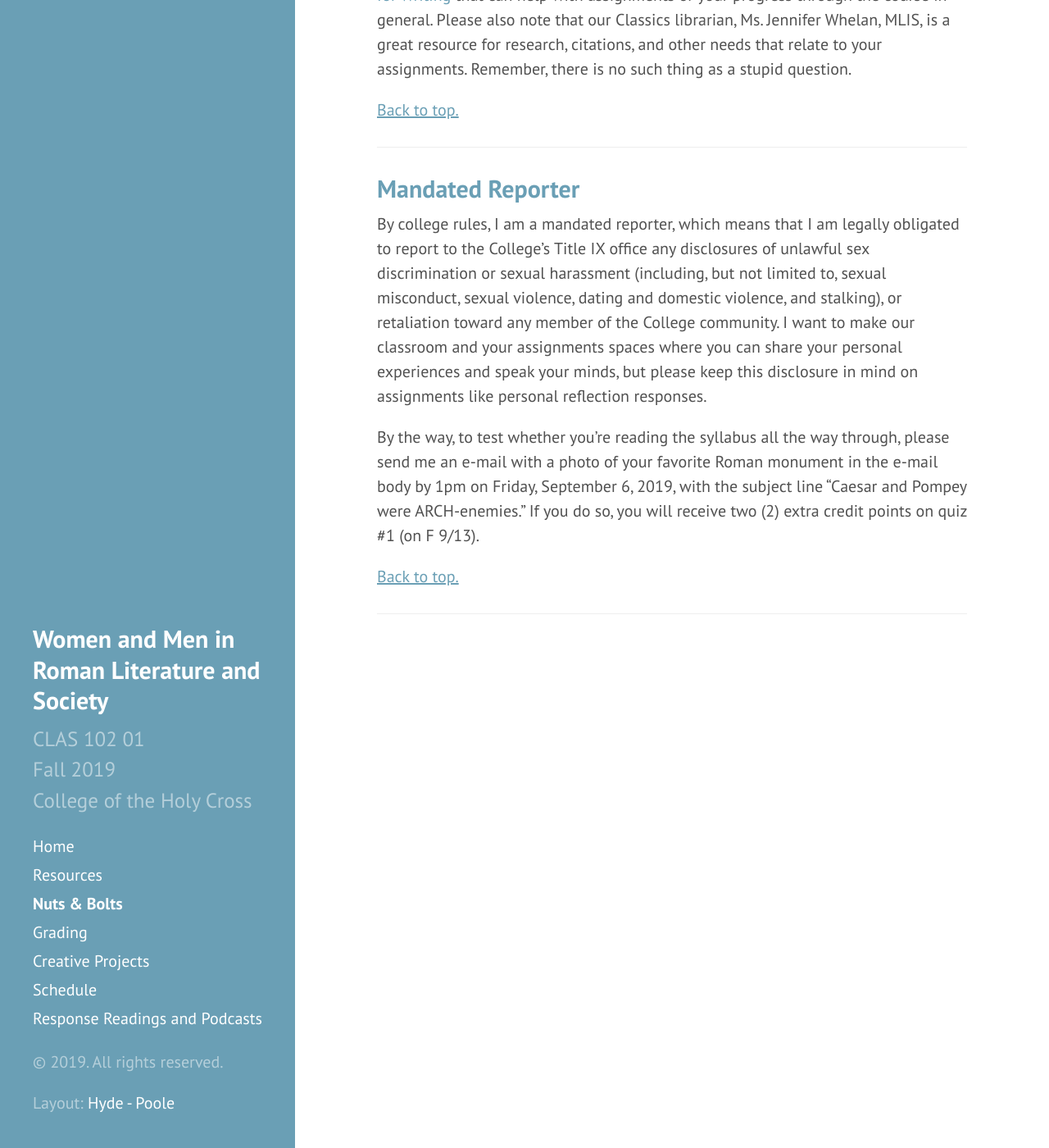
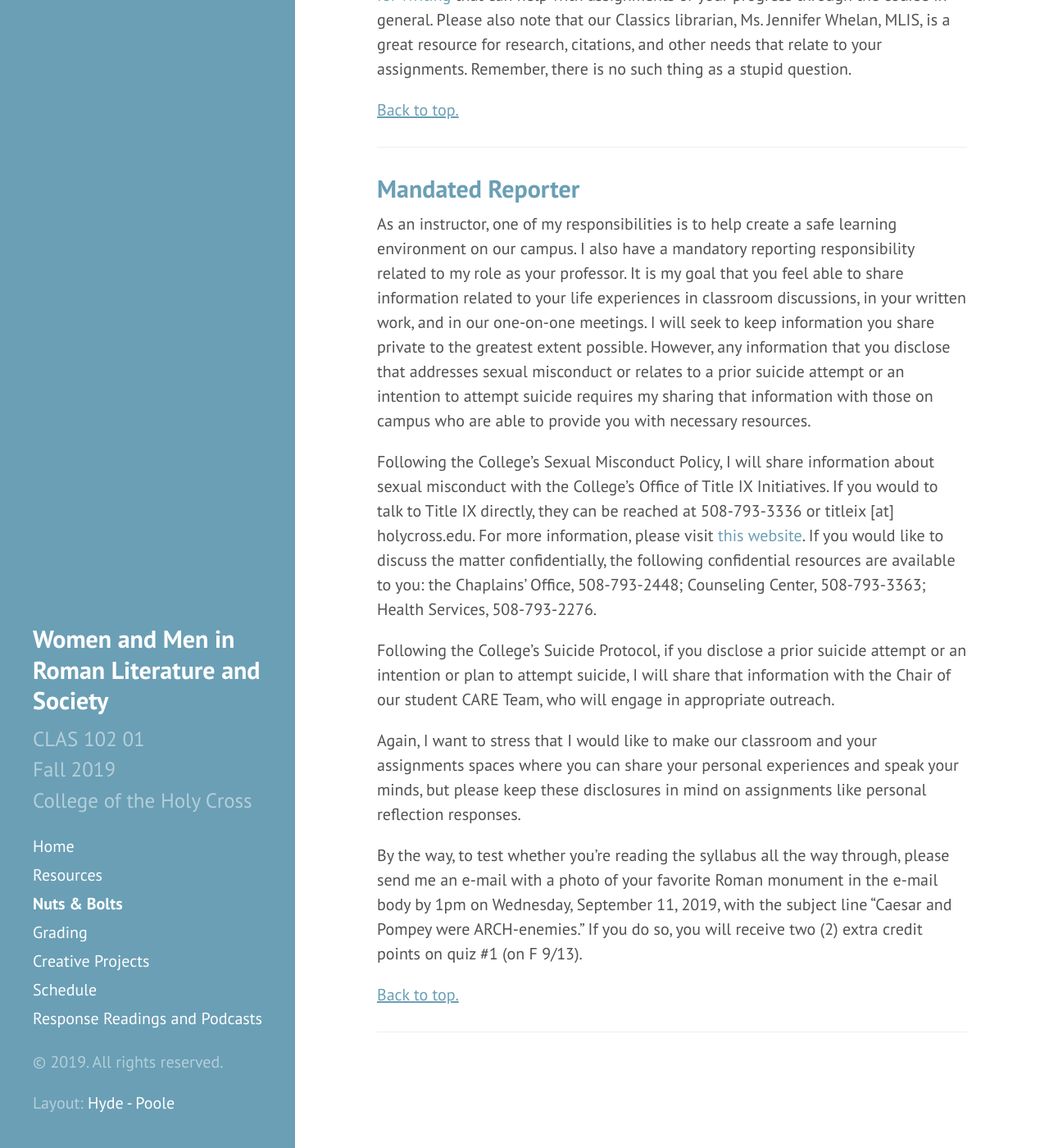
Before and after one commit to DLibatique/CLAS102-F19, a Jekyll site: the page built from 3-nuts.md, in a window 1280 px wide and 1400 px high, scrolled down 3588 px. Shown: the whole window at 82% size. Built offline with Jekyll 4.4.1, drawn with Linux system fonts in a browser that asks for light colours; comment, search, counter and statistics services are not loaded.

Commit message:
updated mandated reporter verbiage with deans wording

```diff
--- a/3-nuts.md
+++ b/3-nuts.md
@@ -62,9 +62,15 @@ In addition to my e-mail and office hours, there are resources outside myself an
 <hr>
 
 ## <a name="mr">Mandated Reporter</a>
-By college rules, I am a mandated reporter, which means that I am legally obligated to report to the College’s Title IX office any disclosures of unlawful sex discrimination or sexual harassment (including, but not limited to, sexual misconduct, sexual violence, dating and domestic violence, and stalking), or retaliation toward any member of the College community. I want to make our classroom and your assignments spaces where you can share your personal experiences and speak your minds, but please keep this disclosure in mind on assignments like personal reflection responses.
+As an instructor, one of my responsibilities is to help create a safe learning environment on our campus.  I also have a mandatory reporting responsibility related to my role as your professor. It is my goal that you feel able to share information related to your life experiences in classroom discussions, in your written work, and in our one-on-one meetings. I will seek to keep information you share private to the greatest extent possible. However, any information that you disclose that addresses sexual misconduct or relates to a prior suicide attempt or an intention to attempt suicide requires my sharing that information with those on campus who are able to provide you with necessary resources.
 
-By the way, to test whether you’re reading the syllabus all the way through, please send me an e-mail with a photo of your favorite Roman monument in the e-mail body by 1pm on Friday, September 6, 2019, with the subject line “Caesar and Pompey were ARCH-enemies.” If you do so, you will receive two (2) extra credit points on quiz #1 (on F 9/13).
+Following the College’s Sexual Misconduct Policy, I will share information about sexual misconduct with the College’s Office of Title IX Initiatives. If you would to talk to Title IX directly, they can be reached at 508-793-3336 or titleix [at] holycross.edu.  For more information, please visit [this website](https://www.holycross.edu/sexual-respect-and-title-ix). If you would like to discuss the matter confidentially, the following confidential resources are available to you: the Chaplains' Office, 508-793-2448; Counseling Center, 508-793-3363; Health Services, 508-793-2276.
+
+Following the College’s Suicide Protocol, if you disclose a prior suicide attempt or an intention or plan to attempt suicide, I will share that information with the Chair of our student CARE Team, who will engage in appropriate outreach.
+
+Again, I want to stress that I would like to make our classroom and your assignments spaces where you can share your personal experiences and speak your minds, but please keep these disclosures in mind on assignments like personal reflection responses.
+
+By the way, to test whether you’re reading the syllabus all the way through, please send me an e-mail with a photo of your favorite Roman monument in the e-mail body by 1pm on Wednesday, September 11, 2019, with the subject line “Caesar and Pompey were ARCH-enemies.” If you do so, you will receive two (2) extra credit points on quiz #1 (on F 9/13).
 
 <a href="#top" class="underline">Back to top.</a>
 <hr>
```
